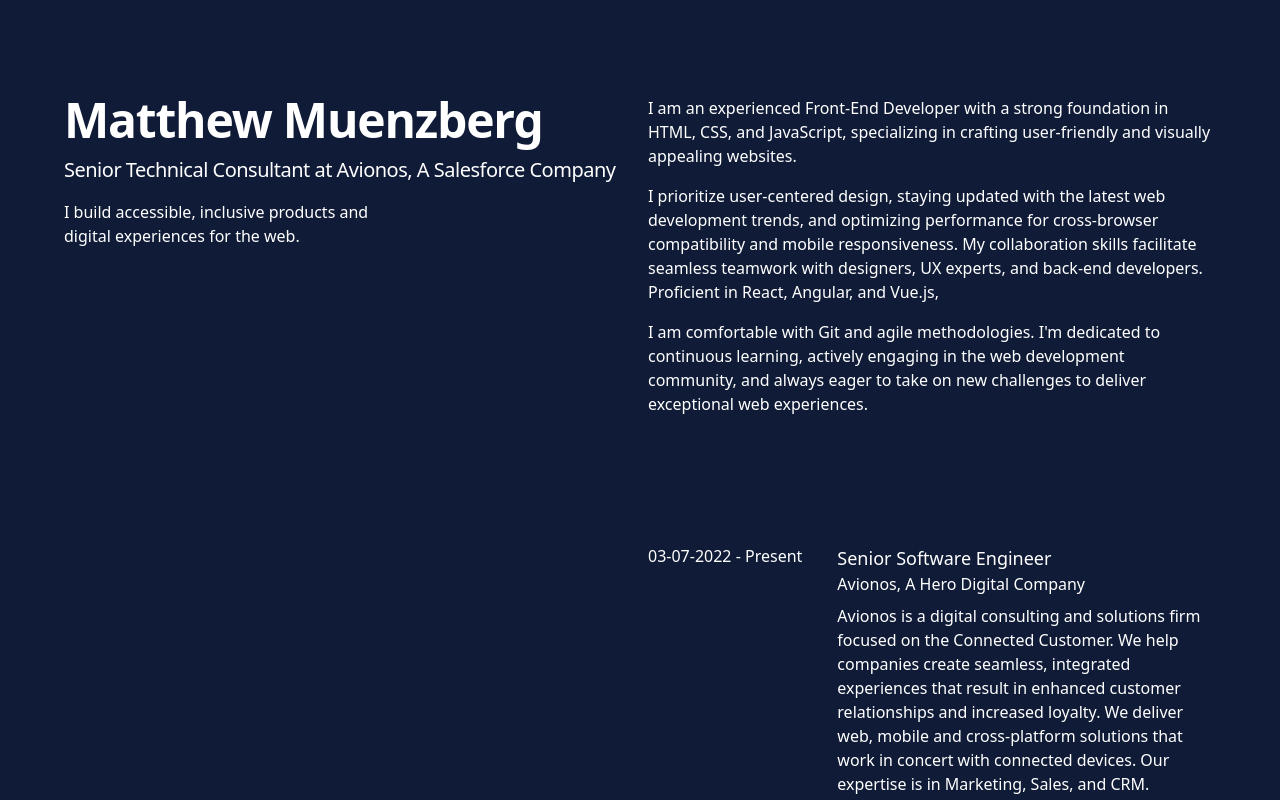
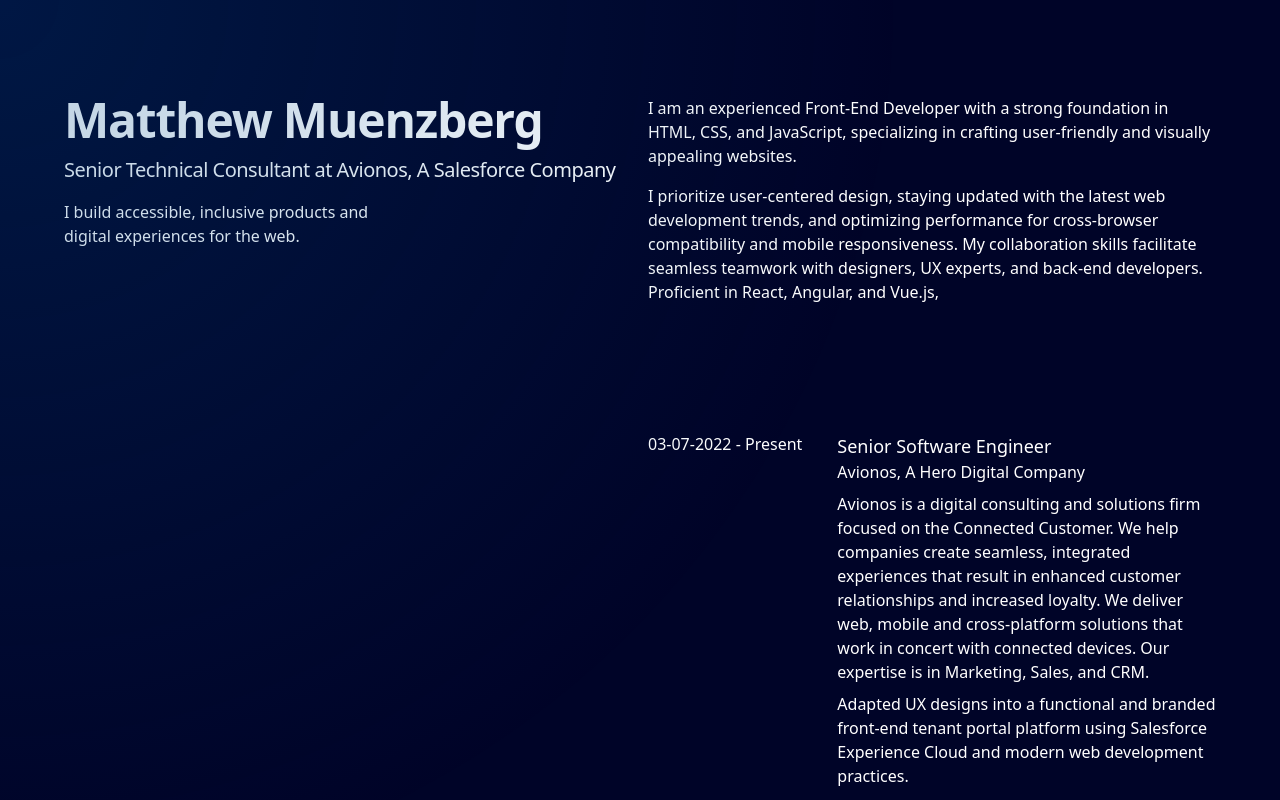
Before and after one commit to MattDev97/matts-main-portfolio, a React (Create React App) app: page / in a window 1280 px wide. Shown: the top 800 px of the page. Built offline with nearby package versions, Linux system fonts and the light colour scheme.

Commit message:
Created hover spotlight effect

```diff
--- a/src/About/About.js
+++ b/src/About/About.js
@@ -1,6 +1,6 @@
 function About() {
     return (
-      <div>
+      <div className="font-light">
         <p className="mb-4">
             I am an experienced Front-End Developer with a strong foundation in HTML, CSS, and JavaScript, specializing in crafting user-friendly and visually appealing websites.
         </p>
@@ -8,10 +8,6 @@ function About() {
             I prioritize user-centered design, staying updated with the latest web development trends, and optimizing performance for cross-browser compatibility and mobile responsiveness.
             My collaboration skills facilitate seamless teamwork with designers, UX experts, and back-end developers. Proficient in React, Angular, and Vue.js,
         </p>
-        <p className="mb-4">
-            I am comfortable with Git and agile methodologies. I'm dedicated to continuous learning, actively engaging in the web development community,
-            and always eager to take on new challenges to deliver exceptional web experiences.
-        </p>
       </div>
     );
 }
--- a/src/App.js
+++ b/src/App.js
@@ -1,12 +1,18 @@
 import logo from './logo.svg';
+import React, { useState } from "react";
 import './App.css';
 
 import About from './About/About';
 import Experience from './Experience/Experience';
 
+import CursorSpotlight from './Extra/CursorSpotlight';
+import BackgroundGradientFollow from './Utilities/BackgroundGradientFollow';
+
+
 function App() {
 	return (
-		<div className="text-white mx-auto min-h-screen max-w-screen-xl px-6 py-12 font-sans md:px-12 md:py-20 lg:px-16 lg:py-0">
+		<div  className="text-white mx-auto min-h-screen max-w-screen-xl px-6 py-12 font-sans md:px-12 md:py-20 lg:px-16 lg:py-0">
+			<BackgroundGradientFollow />
 			<div className="min-h-screen lg:flex lg:justify-between lg:gap-4 container mx-auto">
 				{/* Left Column */}
 				<header className="lg:sticky lg:top-0 lg:flex lg:max-h-screen lg:w-1/2 lg:flex-col lg:justify-between lg:py-24">
@@ -17,7 +23,7 @@ function App() {
 						<h2 className="mt-3 text-lg font-medium tracking-tight text-slate-200 sm:text-xl">
 							Senior Technical Consultant at Avionos, A Salesforce Company
 						</h2>
-						<p className="mt-4 max-w-xs leading-normal">
+						<p className="mt-4 max-w-xs leading-normal font-light">
 							I build accessible, inclusive products and digital experiences for the web.
 						</p>
 					</div>
--- a/src/Experience/JobCard/JobCard.js
+++ b/src/Experience/JobCard/JobCard.js
@@ -1,7 +1,7 @@
 function JobCard(props) {
     console.dir(props);
     return (
-        <div className="flex">
+        <div className="flex font-light">
             <div className="flex w-1/3">
                 {<span>{props.job.startDate} - {props.job.endDate}</span>}
             </div>
--- /dev/null
+++ b/src/Extra/CursorSpotlight.css
@@ -0,0 +1,12 @@
+/* CursorSpotlight.css */
+.cursor-spotlight {
+    position: absolute;
+    width: 100px;
+    height: 100px;
+    /* background: radial-gradient(600px, rgba(255,255,255,.06), transparent 40%); */
+    border-radius: 50%;
+    pointer-events: none;
+    transform: translate(-50%, -50%);
+    transition: transform 0.1s, opacity 0.1s;
+    opacity: 1;
+}
--- /dev/null
+++ b/src/Extra/CursorSpotlight.js
@@ -0,0 +1,28 @@
+// CursorSpotlight.js
+import React, { useState, useEffect } from 'react';
+import './CursorSpotlight.css';
+
+const CursorSpotlight = () => {
+    const [position, setPosition] = useState({ x: 0, y: 0 });
+
+    useEffect(() => {
+        const updateCursorPosition = (e) => {
+            setPosition({ x: e.clientX, y: e.clientY });
+        };
+
+        window.addEventListener('mousemove', updateCursorPosition);
+
+        return () => {
+            window.removeEventListener('mousemove', updateCursorPosition);
+        };
+    }, []);
+
+    return (
+        <div
+            className="cursor-spotlight"
+            style={{ background: `radial-gradient(600px circle at ${position.x}px ${position.y}px, rgba(255,255,255,.06), transparent 40%)` }}
+        ></div>
+    );
+};
+
+export default CursorSpotlight;
--- /dev/null
+++ b/src/Utilities/BackgroundGradientFollow.css
@@ -0,0 +1,12 @@
+.background-gradient-follow {
+    position: fixed;
+    top: 0;
+    left: 0;
+    width: 100vw;
+    height: 100vh;
+    display: flex;
+    justify-content: center;
+    align-items: center;
+
+    z-index: 99;
+}
--- /dev/null
+++ b/src/Utilities/BackgroundGradientFollow.js
@@ -0,0 +1,23 @@
+import { useState } from "react";
+import './BackgroundGradientFollow.css';
+
+function BackgroundGradientFollow({children}) {
+    const [position, setPosition] = useState({ x: 0, y: 0 });
+	const handleMouseMove = (event) => {
+		setPosition({
+		  x: event.clientX,
+		  y: event.clientY,
+		});
+	  };
+    return (
+        <div
+            onMouseMove={handleMouseMove}
+		    style={{
+		        background: `radial-gradient(circle 900px at ${position.x}px ${position.y}px, rgb(0 78 146 / 27%), transparent)`
+		    }}
+            className="background-gradient-follow">
+        </div>
+    )
+}
+
+export default BackgroundGradientFollow;
--- a/src/index.css
+++ b/src/index.css
@@ -10,7 +10,7 @@ body {
     sans-serif;
   -webkit-font-smoothing: antialiased;
   -moz-osx-font-smoothing: grayscale;
-  background-color: #101c37;
+  background-color: #000428;
 }
 
 code {
--- a/tailwind.config.js
+++ b/tailwind.config.js
@@ -6,7 +6,19 @@ module.exports = {
   ],
   darkMode: false, // or 'media' or 'class'
   theme: {
-    extend: {},
+    extend: {
+      // Colors
+      backgroundColor: {
+        // Define custom background colors
+        'primary': '#000428',
+        'secondary': '#f6993f',
+      },
+      textColor: {
+        // Define custom text colors
+        'primary': '#3490dc',
+        'secondary': '#E6F4F1',
+      },
+    },
   },
   variants: {
     extend: {},
```
Also changed, not shown: src/index.js (+6 -3 lines).
